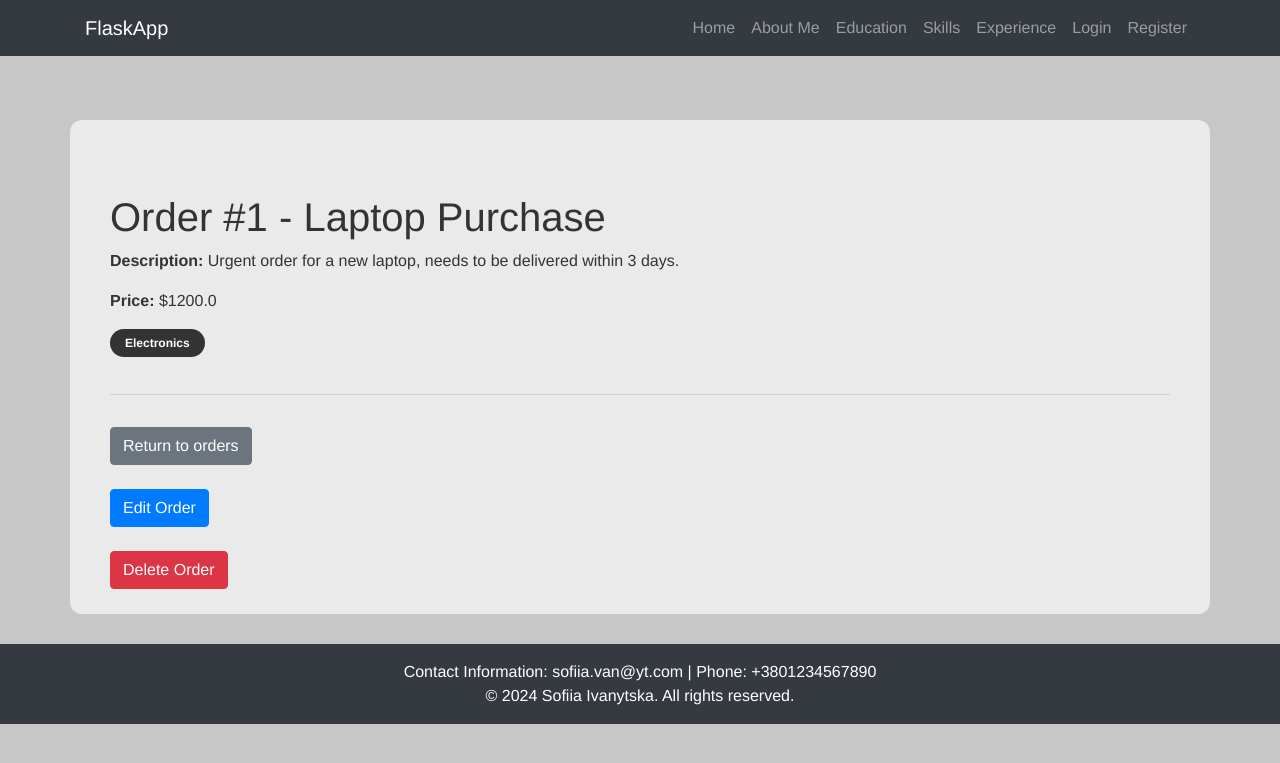
After one commit to 1vanytska/flask-app-lab, a Flask app: page /order/1 in a window 1280 px wide. The commit adds this page. Shown: the top 763 px of the page. Run offline with Flask 3, Linux system fonts and the light colour scheme; data comes from the database, SQL or seed files in the repository; both versions use the stored data as it was after the commit; some libraries are stand-ins or nearby versions.

Commit message:
Add read, update and delete - Task 7-9

```diff
--- a/app/orders/static/css/order.css
+++ b/app/orders/static/css/order.css
@@ -3,8 +3,8 @@
     padding: 5px 15px;
     margin-right: 10px;
     margin-bottom: 5px;
-    border-radius: 25px;
-    font-size: 14px;
+    border-radius: 20px;
+    font-size: 12px;
     font-weight: 600;
     color: #fff;
     text-transform: capitalize;
--- /dev/null
+++ b/app/orders/templates/orders/order_details.html
@@ -0,0 +1,46 @@
+{% extends 'base.html' %}
+
+{% block title %} Order Details {% endblock %}
+
+{% block css %}
+    <link rel="stylesheet" href="{{ url_for('.static', filename='css/order.css') }}">
+{% endblock %}
+
+{% block content %}
+
+<div class="container mt-5">
+    <h1>Order #{{ order.id }} - {{ order.name }}</h1>
+
+    <div class="row">
+        <div class="col-md-12">
+            <p><strong>Description:</strong> {{ order.comment }}</p>
+        </div>
+        <div class="col-md-12">
+            <p><strong>Price:</strong> ${{ order.price }}</p>
+        </div>
+        <div class="col-md-12">
+            <p>
+                {% if order.categories %}
+                    {% for category in order.categories %}
+                        <span class="category-badge">{{ category.name }}</span>
+                    {% endfor %}
+                {% else %}
+                    <span class="text-muted">No categories assigned.</span>
+                {% endif %}
+            </p>
+        </div>
+    </div>
+
+    <hr>
+    <div><a href="{{ url_for('.orders_list') }}" class="btn btn-secondary mt-3">Return to orders</a></div><br>
+    <form action="{{ url_for('.edit_order', order_id=order.id) }}">
+        <button type="submit" class="btn btn-primary">
+            <i class="bi bi-pencil"></i> Edit Order
+        </button>
+    </form><br>
+    <form method="POST" action="{{ url_for('orders.delete_order', order_id=order.id) }}">
+        <button type="submit" class="btn btn-danger">Delete Order</button>
+    </form>
+</div>
+
+{% endblock %}
--- a/app/orders/views.py
+++ b/app/orders/views.py
@@ -2,10 +2,49 @@ from . import order_bp
 from flask import render_template, redirect, url_for, flash
 from app import db
 from app.orders.models import Order, Category
-from .forms import CreateOrderForm, SearchForm
+from .forms import CreateOrderForm, SearchForm, EditOrderForm
+
+@order_bp.route('/<int:order_id>', methods=['GET'])
+def order_details(order_id):
+    order = Order.query.get_or_404(order_id)
+
+    return render_template('order_details.html', order=order)
+
+@order_bp.route('/edit/<int:order_id>', methods=['GET', 'POST'])
+def edit_order(order_id):
+    order = Order.query.get_or_404(order_id)
+    form = EditOrderForm(obj=order)
+
+    form.categories.choices = [(category.id, category.name) for category in Category.query.all()]
+
+    selected_categories = [category.id for category in order.categories]
+    form.categories.data = selected_categories
+
+    if form.validate_on_submit():
+        order.name = form.name.data
+        order.comment = form.comment.data
+        order.price = form.price.data
+        order.categories = Category.query.filter(Category.id.in_(form.categories.data)).all()
+
+        db.session.commit()
+        flash('Order updated successfully!', 'success')
+        return redirect(url_for('orders.order_details', order_id=order.id))
+
+    return render_template('edit_order.html', form=form, order=order)
+
+
+@order_bp.route('/delete/<int:order_id>', methods=['POST'])
+def delete_order(order_id):
+    order = Order.query.get_or_404(order_id)
+    db.session.delete(order)
+    db.session.commit()
+
+    flash('Order deleted successfully!', 'danger')
+    return redirect(url_for('orders.orders_list'))
+
 
 @order_bp.route('/orders', methods=['GET', 'POST'])
-def orders():
+def orders_list():
     form = SearchForm()
 
     orders_query = Order.query
@@ -19,11 +58,13 @@ def orders():
         orders_query = orders_query.filter(getattr(Order, search_field).like(f'%{search_value}%'))
 
     sort_by = form.sort_by.data
-    orders_query = orders_query.order_by(getattr(Order, sort_by))
+    if sort_by:
+        orders_query = orders_query.order_by(getattr(Order, sort_by))
 
     orders = orders_query.all()
 
-    return render_template('orders.html', form=form, orders=orders)
+    return render_template('orders_list.html', form=form, orders=orders)
+
 
 @order_bp.route('/create_order', methods=['GET', 'POST'])
 def create_order():
@@ -43,6 +84,6 @@ def create_order():
         db.session.add(order)
         db.session.commit()
         flash('Order created successfully!', 'success')
-        return redirect(url_for('.orders'))
+        return redirect(url_for('.orders_list'))
 
     return render_template('create_order.html', form=form)
```
Also changed, not shown: app/orders/forms.py (+8 -1 lines), app/orders/templates/orders/edit_order.html (added, +41 -0 lines), app/orders/templates/orders/orders_list.html (renamed from app/orders/templates/orders/orders.html, +8 -3 lines), instance/data.sqlite.
